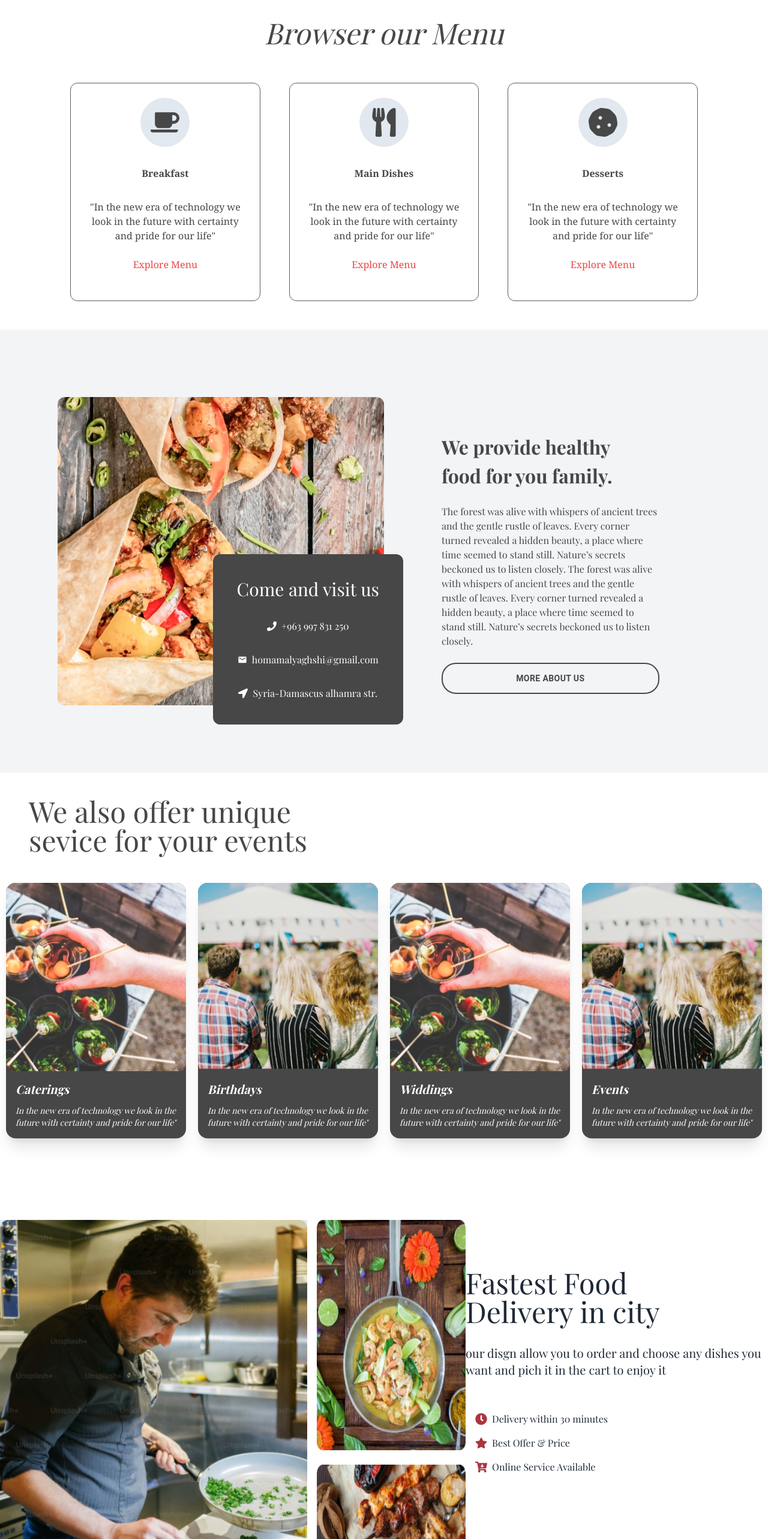
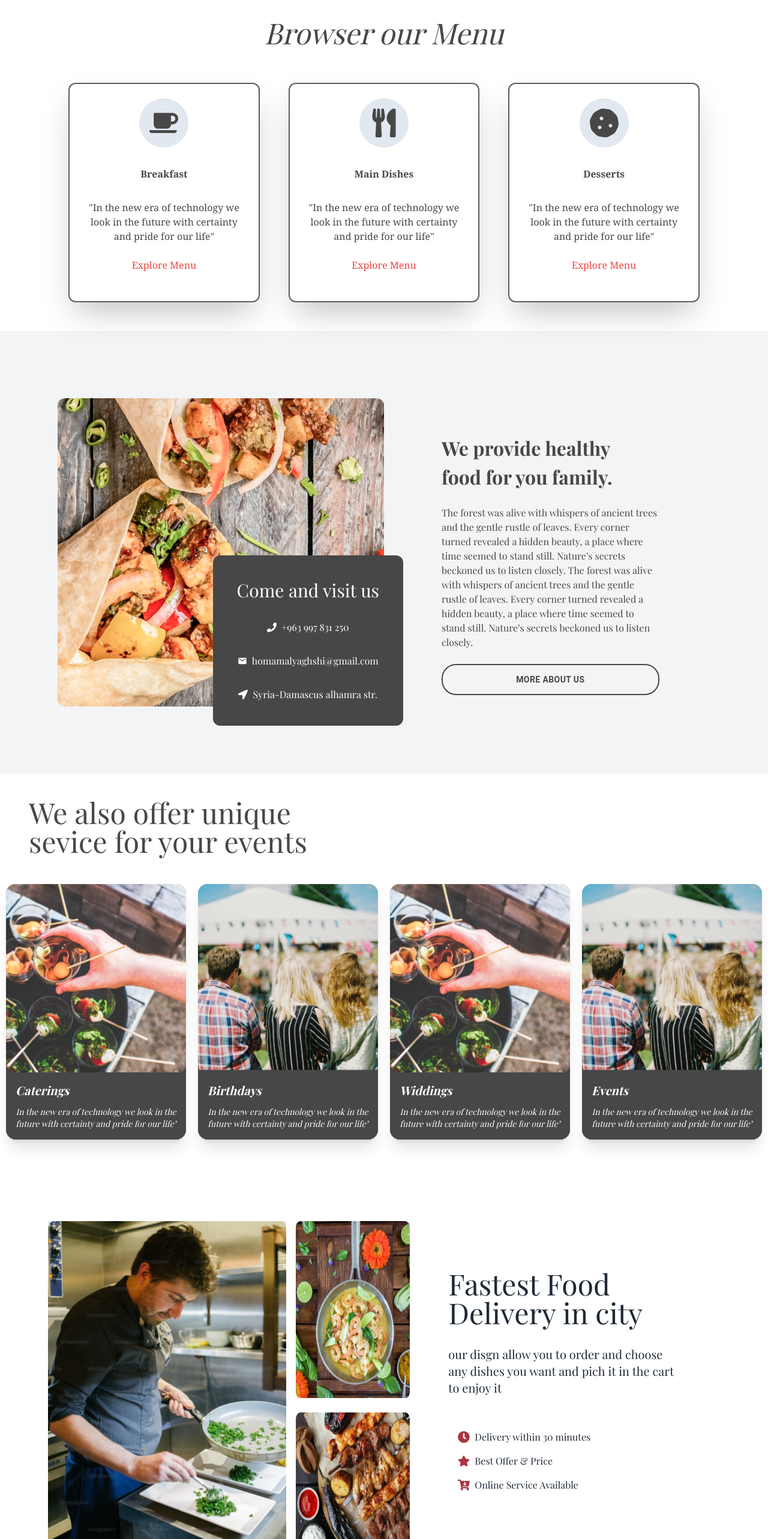
Before and after one commit to HomamAlyaghshi/Foodisphere, a React (Create React App) app: page /homepage in a window 1280 px wide. Shown: the part 980-3546 px from the top of the page at 60% size. Built offline with nearby package versions, Linux system fonts and the light colour scheme; a web font is replaced by a local one.

Commit message:
Responsive

```diff
--- a/src/Components/InputForm.jsx
+++ b/src/Components/InputForm.jsx
@@ -71,12 +71,12 @@ const InputForm = () => {
   const timeOptions = generateTimeOptions();
   return (
     <Container
-      className="    rounded-2xl shadow-2xl mb-4    "
+      className="  bg-white w-full  rounded-2xl shadow-2xl mb-4    "
       maxWidth="md"
     >
-      <div className=" px-16 py-20  rounded-xl   ">
+      <div className=" sm:px-16 py-20  rounded-xl   ">
         <div className="grid gap-8 mb-8">
-          <div className="flex gap-4 ">
+          <div className="sm:flex gap-4 ">
             <TextField
               variant="outlined"
               label="DD/MM/YYYY"
@@ -111,7 +111,7 @@ const InputForm = () => {
               ))}
             </TextField>
           </div>
-          <div className="flex gap-4">
+          <div className="sm:flex grid gap-4">
             <TextField
               variant="outlined"
               label="Enter your name"
--- a/src/HomePageComponents/About.jsx
+++ b/src/HomePageComponents/About.jsx
@@ -45,7 +45,7 @@ const About = ({src}) => {
               revealed a hidden beauty, a place where time seemed to stand
               still. Nature’s secrets beckoned us to listen closely.
             </div>
-            <ButtonTheme variant={'outlined'} color={'#474747'}>
+            <ButtonTheme variant={'outlined'} color={'#474747'} href={'/aboutpage'}>
                 More About Us
             </ButtonTheme>
           </div>
--- a/src/HomePageComponents/CardMenu.jsx
+++ b/src/HomePageComponents/CardMenu.jsx
@@ -1,8 +1,11 @@
 import React from 'react';
+import { Link } from 'react-router-dom';
 
 const CardMenu = ({ icon, title, description }) => {
   return (
-    <div className='grid border-[1px] rounded-xl border-themeColorLight justify-center text-center items-center text-themeColor font-serif px-8 py-12 '>
+    <Link to={'/menupage'}>
+    <button>
+          <div className='grid border-[2px] shadow-2xl rounded-xl border-themeColorLight justify-center text-center items-center text-themeColor font-serif px-8 py-12 hover:bg-gray-100 '>
       <div className='flex flex-col items-center -mt-6'>
         <div className='bg-slate-200 rounded-full border p-4'>
           {icon}
@@ -13,6 +16,9 @@ const CardMenu = ({ icon, title, description }) => {
         <button className='mt-6 text-red-500 transition-all duration-300 hover:text-red-400 hover:scale-105 '>Explore Menu</button>
       </div>
     </div>
+    </button>
+    </Link>
+
   );
 }
 
--- a/src/HomePageComponents/CardService.jsx
+++ b/src/HomePageComponents/CardService.jsx
@@ -1,8 +1,11 @@
 import React from 'react'
+import { Link } from 'react-router-dom'
 
 const CardService = ({src,title,subtitle}) => {
   return (
-<div className="card card-compact bg-themeColor text-white w-[300px] h-full shadow-xl font-playfair italic">
+    <Link to={'/contactpage'}>
+    <button>
+    <div className="card card-compact bg-themeColor hover:opacity-85 text-white w-[300px] h-full shadow-xl font-playfair italic">
   <figure>
     <img
       alt="servcie"
@@ -15,6 +18,9 @@ const CardService = ({src,title,subtitle}) => {
 
   </div>
 </div>
+    </button>
+    </Link>
+
   )
 }
 
--- a/src/HomePageComponents/Content.jsx
+++ b/src/HomePageComponents/Content.jsx
@@ -3,7 +3,7 @@ import { FaCartArrowDown, FaClock, FaStar } from "react-icons/fa";
 const Content = () => {
   return (
     <div className="w-full h-full sm:flex grid justify-center items-center">
-      <div className=" my-24 flex">
+      <div className=" my-24 mx-0 sm:mx-20 flex">
         <div className="grid sm:grid-cols-12 w-full h-full gap-4 ">
           <div className="hidden sm:grid sm:col-span-8 bg-slate-200">
             <img alt="content 1" src="/images/HomePage/content1.png" className="h-full w-full" />
@@ -26,7 +26,7 @@ const Content = () => {
           </div>
         </div>
         <div className="   grid font-playfair">
-          <div className=" my-20">
+          <div className=" my-20 mx-0 sm:mx-16">
             <div className="text-5xl whitespace-nowrap">
               Fastest Food
               <br /> Delivery in city
```
